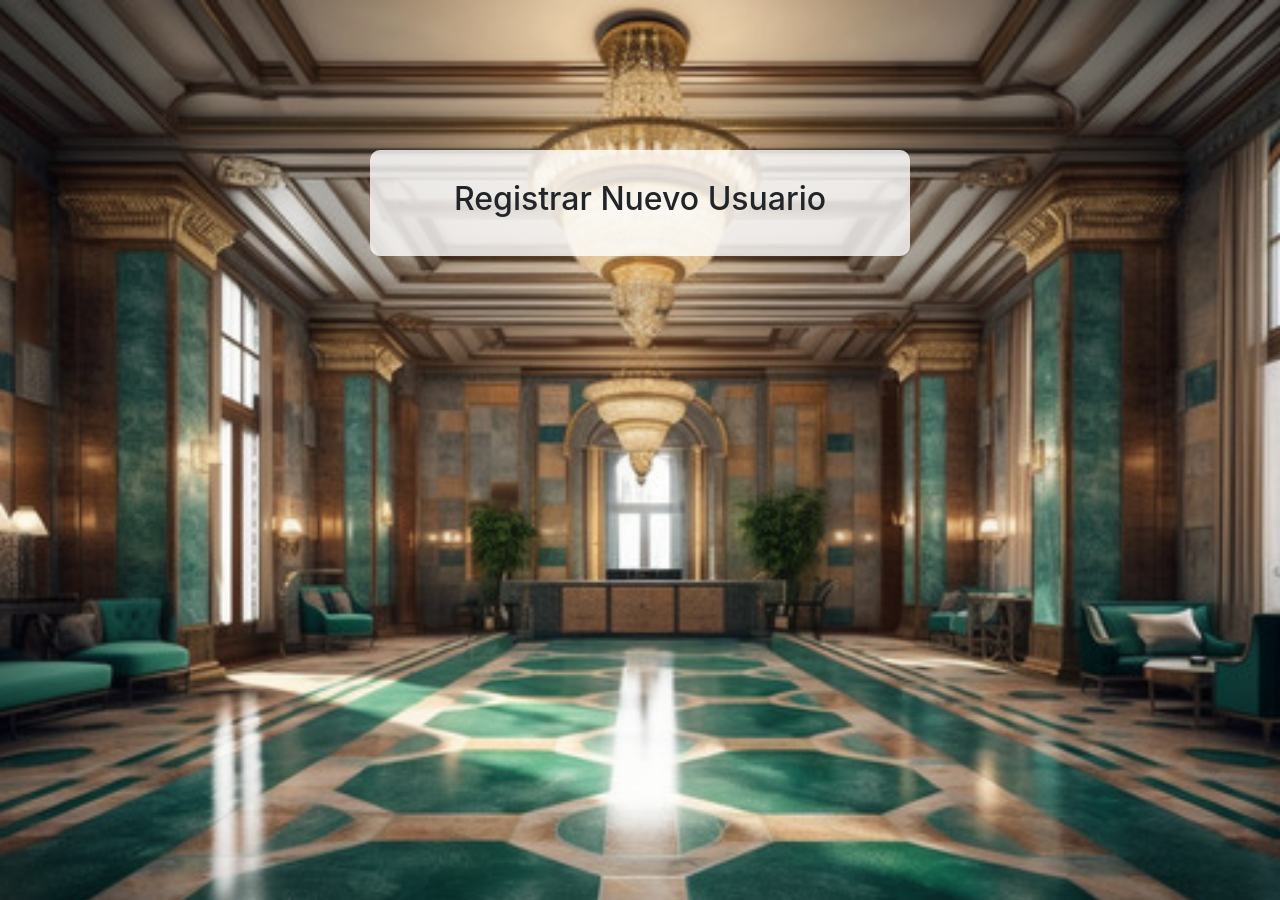
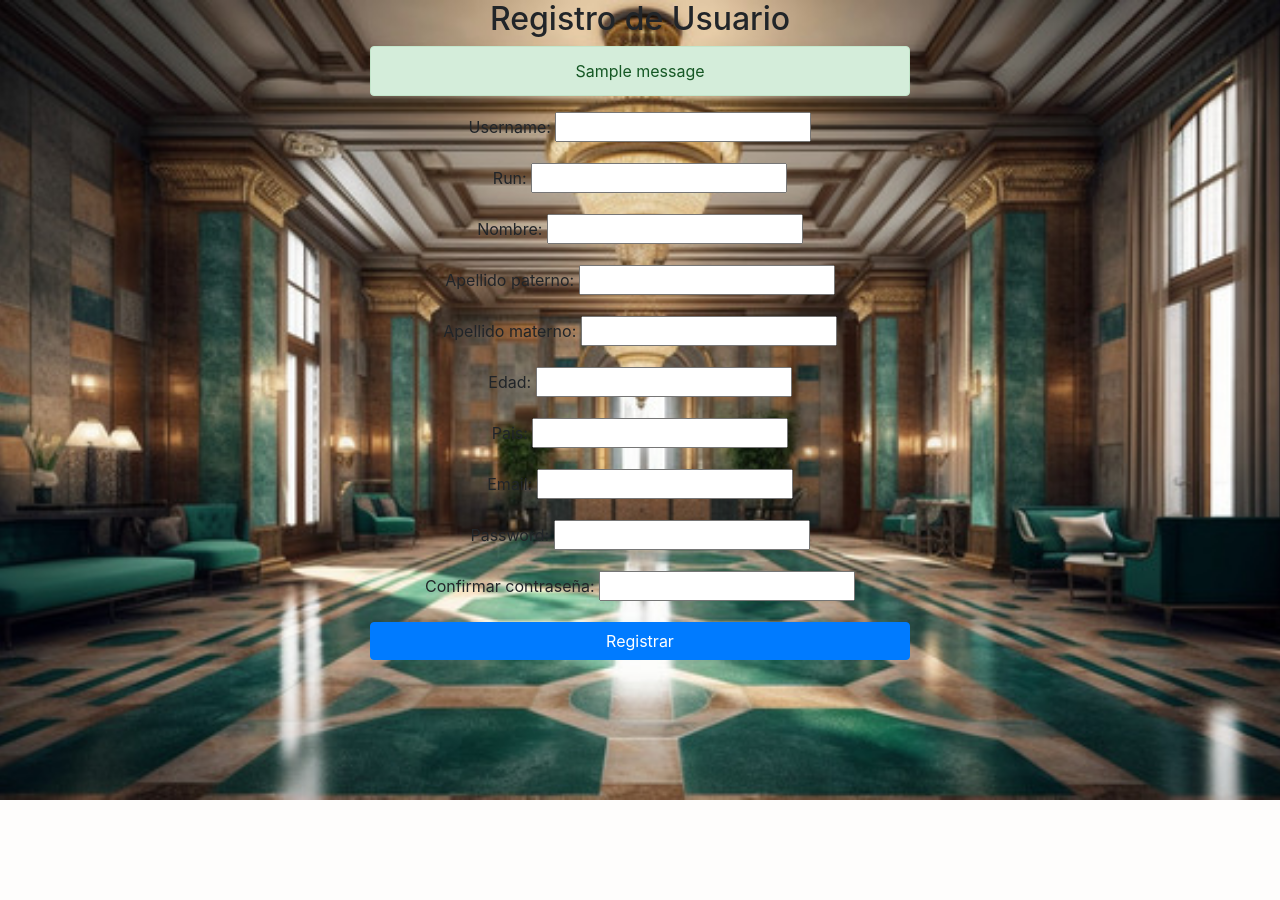
Before and after one commit to Ingenieria-Software-G6/Ing-Software-001A, a Django app: page /register/ in a window 1280 px wide. Shown: the top 900 px of the page. After the commit the page ends 800 px from the top, so only its background shows below. Run offline with Django 5.2, Linux system fonts and the light colour scheme; tables that the repository leaves empty hold one stand-in row (values such as "Sample post"); one stand-in notice (Sample message) is shown; some libraries are stand-ins or nearby versions.

Commit message:
Cambios registro

```diff
--- /dev/null
+++ b/Hotel/ProyectoApp/forms.py
@@ -0,0 +1,27 @@
+from django import forms
+from .models import Usuario
+from django.core.exceptions import ValidationError
+
+class RegistroForm(forms.ModelForm):
+    password = forms.CharField(widget=forms.PasswordInput)
+    password2 = forms.CharField(widget=forms.PasswordInput, label="Confirmar contraseña")
+
+    class Meta:
+        model = Usuario
+        fields = ['username', 'run', 'nombre', 'apellido_paterno', 'apellido_materno', 'edad', 'pais', 'email', 'password']
+
+    # Validar que ambas contraseñas coinciden
+    def clean_password2(self):
+        password1 = self.cleaned_data.get("password")
+        password2 = self.cleaned_data.get("password2")
+        if password1 and password2 and password1 != password2:
+            raise ValidationError("Las contraseñas no coinciden.")
+        return password2
+
+    # Guardar la contraseña encriptada
+    def save(self, commit=True):
+        user = super().save(commit=False)
+        user.set_password(self.cleaned_data["password"])
+        if commit:
+            user.save()
+        return user
--- a/Hotel/ProyectoApp/templates/ProyectoApp/register.html
+++ b/Hotel/ProyectoApp/templates/ProyectoApp/register.html
@@ -1,19 +1,35 @@
 {% load static %}
 <!DOCTYPE html>
-<html lang="en">
+<html lang="es">
 <head>
     <meta charset="UTF-8">
     <meta name="viewport" content="width=device-width, initial-scale=1.0">
-    <title>Register - Hotel</title>
+    <title>Registro - Hotel</title>
     <link href="https://stackpath.bootstrapcdn.com/bootstrap/4.5.2/css/bootstrap.min.css" rel="stylesheet">
     <link href="{% static 'ProyectoApp/css/styles.css' %}" rel="stylesheet">
 </head>
 <body>
-    <div class="container login-container">
+    <div class="container">
         <div class="row justify-content-center">
             <div class="col-md-6">
-                <div class="login-form text-center">
-                    <h2>Registrar Nuevo Usuario</h2>
+                <div class="register-form text-center">
+                    <h2>Registro de Usuario</h2>
+
+                    <!-- Mostrar mensajes de éxito o error -->
+                    {% if messages %}
+                        <div>
+                            {% for message in messages %}
+                                <div class="alert alert-{{ message.tags }}">{{ message }}</div>
+                            {% endfor %}
+                        </div>
+                    {% endif %}
+
+                    <!-- Formulario de registro -->
+                    <form method="post">
+                        {% csrf_token %}
+                        {{ form.as_p }}  <!-- Renderiza el formulario -->
+                        <button type="submit" class="btn btn-primary btn-block">Registrar</button>
+                    </form>
                 </div>
             </div>
         </div>
--- a/Hotel/ProyectoApp/views.py
+++ b/Hotel/ProyectoApp/views.py
@@ -1,7 +1,10 @@
-from django.shortcuts import render
+from django.shortcuts import render, redirect
 from django.contrib.auth import authenticate, login
 from django.http import HttpResponse
+from django.contrib import messages
+from .forms import RegistroForm
 
+# Vista para el login
 def login_view(request):
     if request.method == 'POST':
         username = request.POST['username']
@@ -14,5 +17,17 @@ def login_view(request):
             return HttpResponse("Credenciales incorrectas")
     return render(request, 'ProyectoApp/login.html')
 
+# Vista para el registro
 def register_view(request):
-    return render(request, 'ProyectoApp/register.html')
+    if request.method == 'POST':
+        form = RegistroForm(request.POST)
+        if form.is_valid():
+            form.save()
+            messages.success(request, 'Registro exitoso. Ahora puedes iniciar sesión.')
+            return redirect('login')
+        else:
+            messages.error(request, 'Por favor, corrige los errores en el formulario.')
+    else:
+        form = RegistroForm()
+
+    return render(request, 'ProyectoApp/register.html', {'form': form})
```
